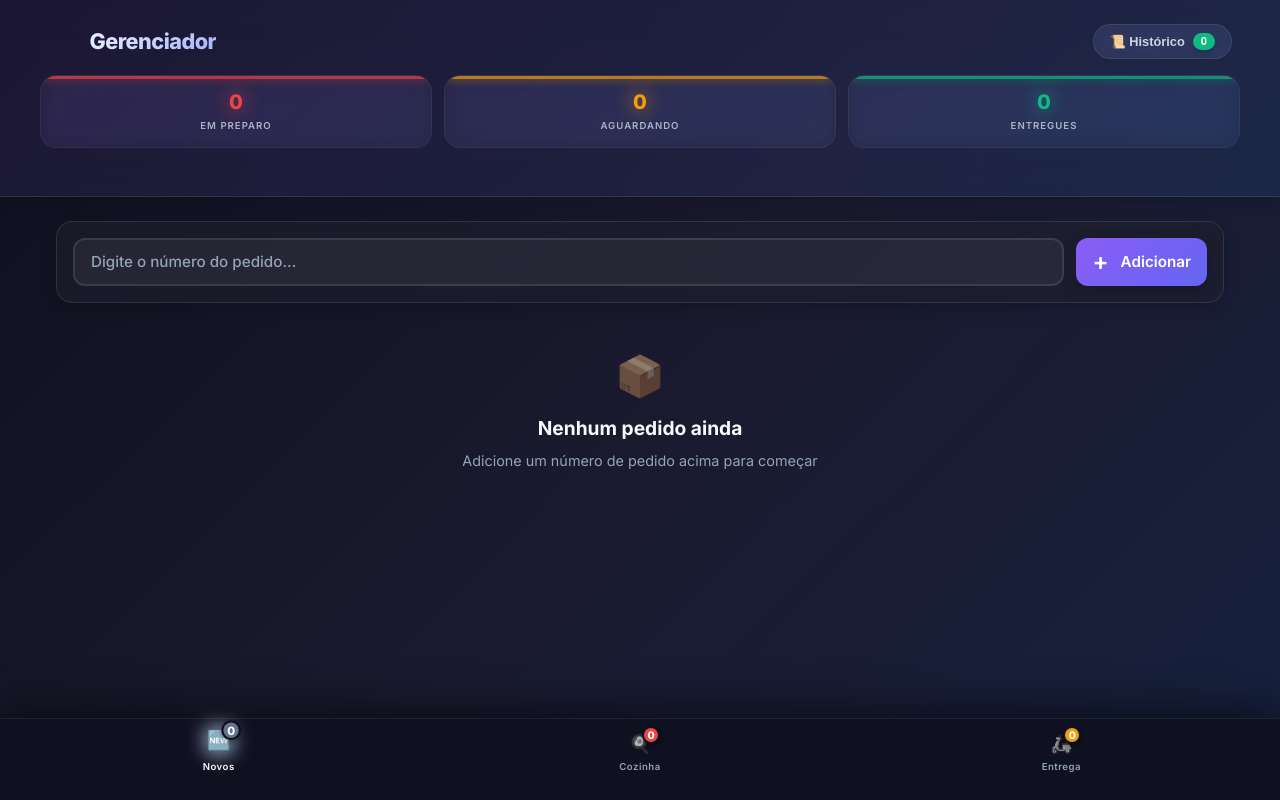
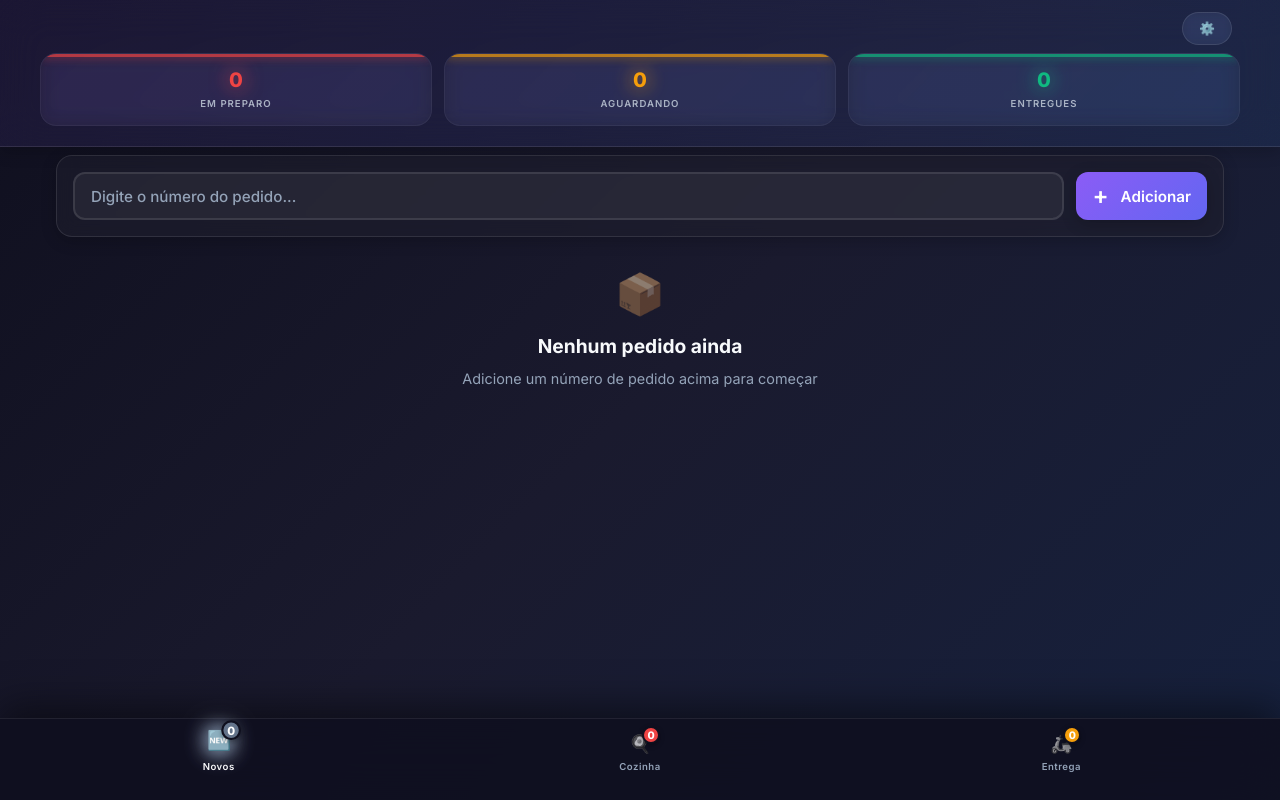
Before and after one commit to kenfordlangley-dev/Ifood, a plain HTML site: page index.html in a window 1280 px wide. Drawn offline with Linux system fonts and the light colour scheme.

Commit message:
UI Update: remove title, gear icon for history, compact spacing

```diff
--- a/index.html
+++ b/index.html
@@ -29,13 +29,9 @@
         <!-- Header -->
         <header class="header">
             <div class="header-content">
-                <div class="header-top">
-                    <h1 class="app-title">
-                        <span class="title-icon">🍔</span>
-                        Gerenciador
-                    </h1>
-                    <button id="history-btn" class="history-btn-top" title="Ver Histórico">
-                        📜 Histórico <span class="badge" id="count-history-badge">0</span>
+                <div class="header-top" style="justify-content: flex-end;">
+                    <button id="history-btn" class="history-btn-top" title="Histórico">
+                        ⚙️
                     </button>
                 </div>
                 <div class="stats-container">
--- a/style.css
+++ b/style.css
@@ -95,7 +95,7 @@ body {
     background: linear-gradient(135deg, rgba(139, 92, 246, 0.1) 0%, rgba(59, 130, 246, 0.1) 100%);
     backdrop-filter: blur(20px);
     border-bottom: 1px solid rgba(255, 255, 255, 0.1);
-    padding: var(--spacing-lg) var(--spacing-md);
+    padding: var(--spacing-sm) var(--spacing-md);
     position: sticky;
     top: 0;
     z-index: 100;
@@ -183,7 +183,7 @@ body {
    ADD ORDER SECTION
    =================================== */
 .add-order-section {
-    padding: var(--spacing-lg) var(--spacing-md);
+    padding: var(--spacing-xs) var(--spacing-md);
     max-width: 1200px;
     margin: 0 auto;
 }
@@ -267,7 +267,7 @@ body {
     display: flex;
     justify-content: space-between;
     align-items: center;
-    margin-bottom: var(--spacing-md);
+    margin-bottom: var(--spacing-xs);
     padding: 0 var(--spacing-xs);
 }
 
@@ -334,7 +334,7 @@ body {
     display: grid;
     grid-template-columns: repeat(3, 1fr);
     gap: var(--spacing-sm);
-    margin-bottom: var(--spacing-lg);
+    margin-bottom: var(--spacing-xs);
 }
 
 .stat-item {
```
